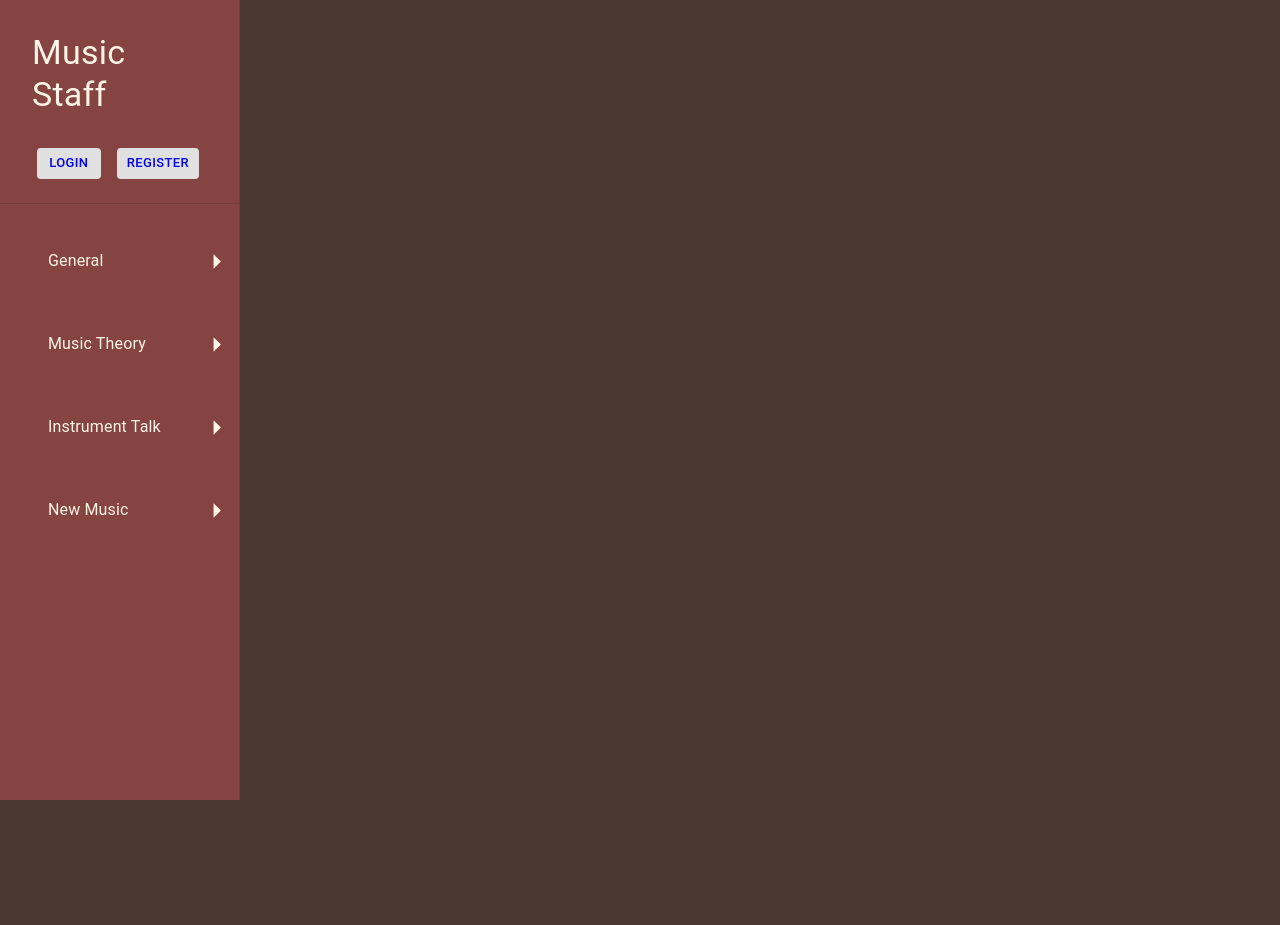
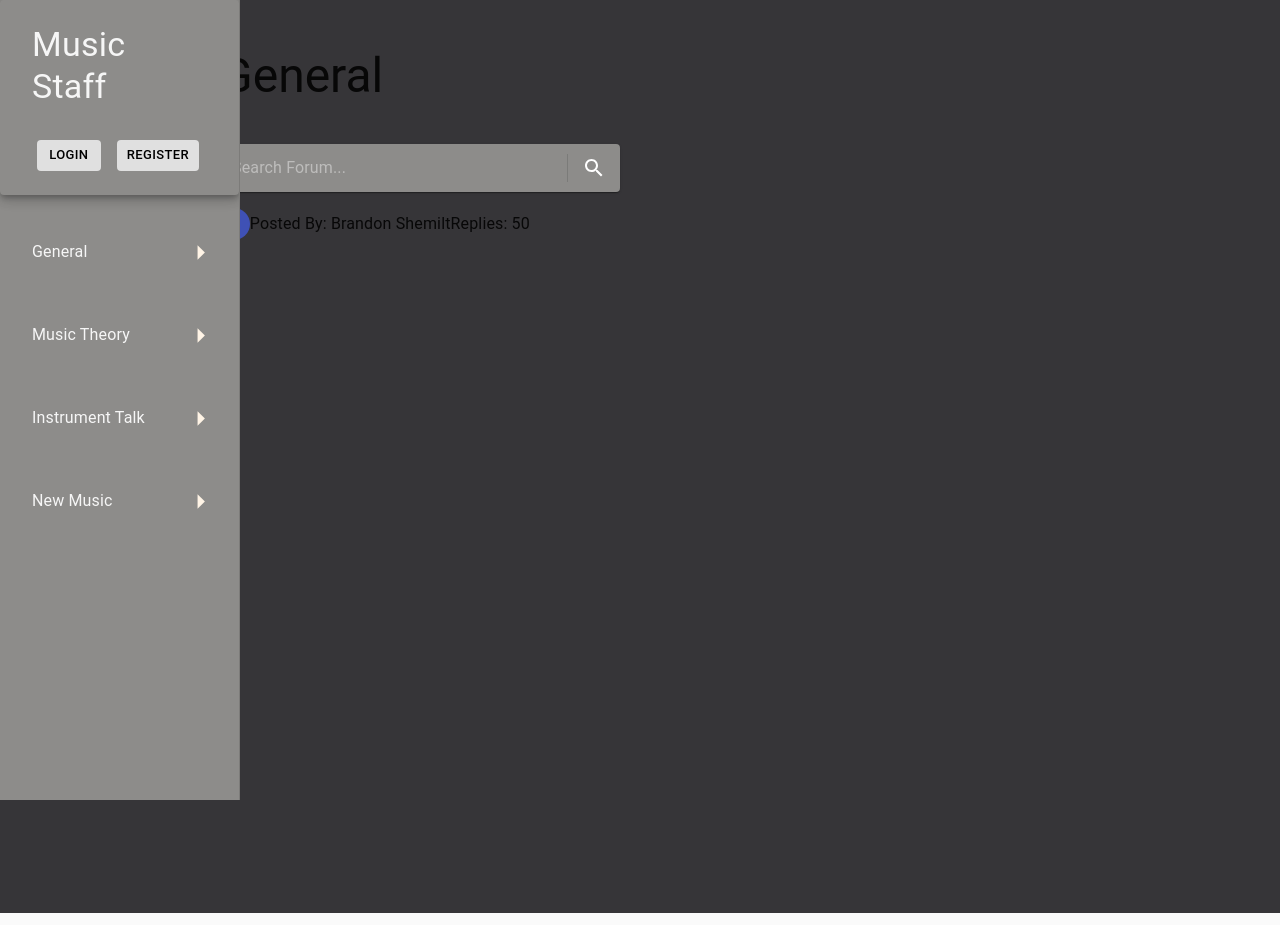
Before and after one commit to S-Brand5136/Music-Staff, a React (Create React App) app in the folder frontend/: page / in a window 1280 px wide. Built offline with nearby package versions, Linux system fonts and the light colour scheme.

Commit message:
Work on HomePage

```diff
--- a/frontend/src/App.js
+++ b/frontend/src/App.js
@@ -11,7 +11,7 @@ const App = () => {
     <Router>
       <Sidebar />
       <main>
-        <Container>
+        <Container disableGutters style={{ marginRight: "13rem" }}>
           <Route path="/" component={HomePage} exact />
           <Route path="/login" component={LoginPage} />
           <Route path="/register" component={RegisterPage} />
--- a/frontend/src/components/Sidebar.js
+++ b/frontend/src/components/Sidebar.js
@@ -1,4 +1,4 @@
-import React, { useState, Fragment } from "react";
+import React, { useState } from "react";
 import { useDispatch, useSelector } from "react-redux";
 import { Link } from "react-router-dom";
 import { logout } from "../actions/userActions";
@@ -18,6 +18,7 @@ import {
   ListItemIcon,
   ListItemText,
   Typography,
+  Paper,
 } from "@material-ui/core";
 import {
   AccountCircle,
@@ -42,17 +43,23 @@ const useStyles = makeStyles((theme) => ({
   toolbar: theme.mixins.toolbar,
   drawerPaper: {
     width: drawerWidth,
-    backgroundColor: "#854442",
+    backgroundColor: "#8D8C8A",
     overflow: "hidden",
   },
   content: {
     flexGrow: 1,
     padding: theme.spacing(3),
   },
+  MuiPaper: {
+    backgroundColor: "transparent",
+  },
+  MuiList: {
+    paddingTop: "0",
+  },
 }));
 
 function Sidebar(props) {
-  const { window, history } = props;
+  const { window } = props;
   const classes = useStyles();
   const theme = useTheme();
   const [mobileOpen, setMobileOpen] = useState(false);
@@ -73,8 +80,8 @@ function Sidebar(props) {
   const dispatch = useDispatch();
 
   const drawer = (
-    <>
-      <List>
+    <List className={classes.MuiList}>
+      <Paper className={classes.MuiPaper} elevation={6}>
         <ListItem>
           <ListItemText id="header">
             <Typography variant="h4">Music Staff</Typography>
@@ -91,7 +98,9 @@ function Sidebar(props) {
             <Box>
               <Button
                 size="small"
-                style={{ margin: "0rem 1rem 0rem 1.3rem" }}
+                style={{
+                  margin: "0rem 1rem 0rem 1.3rem",
+                }}
                 disableElevation={true}
                 variant="contained"
               >
@@ -125,18 +134,16 @@ function Sidebar(props) {
             )}
           </ListItemIcon>
         </ListItem>
-        <Divider />
+      </Paper>
       {categories.map((category) => (
         <ListItem key={category} className="categoryItem">
           <ListItemText>{category}</ListItemText>
           <ListItemIcon>
             <ArrowRight fontSize="large" style={{ color: "#fff4e6" }} />
           </ListItemIcon>
-            <Divider />
         </ListItem>
       ))}
     </List>
-    </>
   );
 
   const container =
--- a/frontend/src/index.css
+++ b/frontend/src/index.css
@@ -1,22 +1,33 @@
+/* Colours */
+/*
+Pages
+#363538
+#8D8C8A
+#F6F6F6
+
+Buttons
+#408697
+#52D6F4 */
+
 #root {
-  background-color: #4b3832;
-  height: 925px;
+  background-color: #363538;
+  height: 913px;
   width: 100%;
   margin: 0;
 }
 
 .categoryItem {
-  margin: 2rem;
-  color: #fff4e6;
+  margin: 2rem 0 2rem 1rem;
+  color: #f6f6f6;
 }
 
 #header {
-  color: #fff4e6;
+  color: #f6f6f6;
   margin: 1rem;
 }
 
 #userId {
-  color: #fff4e6;
+  color: #f6f6f6;
   font-weight: bold;
   float: right;
 }
@@ -27,7 +38,7 @@
 }
 
 .icon {
-  color: #fff4e6;
+  color: #f6f6f6;
   padding: 0;
 }
 
@@ -50,7 +61,7 @@
 }
 
 #signin {
-  color: #fff4e6;
+  color: #f6f6f6;
 }
 
 #signin:after {
@@ -59,11 +70,12 @@
   margin: 0;
   width: 75%;
   padding-top: 20px;
-  border-bottom: 1px solid grey;
+  border-bottom: 1px solid #408697;
 }
 
 a {
   text-decoration: none;
   margin: 0;
   padding: 0;
+  color: black;
 }
--- a/frontend/src/pages/HomePage.js
+++ b/frontend/src/pages/HomePage.js
@@ -1,7 +1,115 @@
 import React from "react";
 
+// MaterialUI Imports
+import {
+  Box,
+  Button,
+  Chip,
+  Divider,
+  Grid,
+  InputLabel,
+  IconButton,
+  InputBase,
+  List,
+  ListItem,
+  ListItemIcon,
+  ListItemText,
+  makeStyles,
+  Paper,
+  Typography,
+  Input,
+} from "@material-ui/core";
+import { Search } from "@material-ui/icons";
+
+const useStyles = makeStyles((theme) => ({
+  root: {
+    padding: "2px 4px",
+    display: "flex",
+    alignItems: "center",
+    width: 400,
+    backgroundColor: "#8D8C8A",
+  },
+  input: {
+    marginLeft: theme.spacing(1),
+    flex: 1,
+    color: "white",
+  },
+  iconButton: {
+    padding: 10,
+    color: "white",
+  },
+  divider: {
+    height: 28,
+    margin: 4,
+  },
+}));
+
 const HomePage = () => {
-  return <div></div>;
+  const classes = useStyles();
+
+  return (
+    <Box>
+      <Grid container direction="row">
+        <Grid item lg={12}>
+          <Grid
+            container
+            direction="row"
+            justify="space-evenly"
+            alignItems="flex-end"
+            spacing={5}
+          >
+            <Grid item xl={7} xs={12} md={8}>
+              <Typography variant="h3">General</Typography>
+            </Grid>
+
+            <Grid item xl={4} xs={12} md={8}>
+              <Paper component="form" className={classes.root}>
+                <InputBase
+                  className={classes.input}
+                  placeholder="Search Forum..."
+                  inputProps={{ "aria-label": "search google maps" }}
+                />
+                <Divider className={classes.divider} orientation="vertical" />
+                <IconButton
+                  type="submit"
+                  aria-label="search"
+                  className={classes.iconButton}
+                >
+                  <Search />
+                </IconButton>
+              </Paper>
+            </Grid>
+          </Grid>
+        </Grid>
+
+        <Grid item xl={12}>
+          <Grid container>
+            <Grid item>
+              <Typography>Discussions</Typography>
+            </Grid>
+
+            <Grid item>
+              <List>
+                <ListItem>
+                  <ListItemText>
+                    <Typography>Title</Typography>
+                  </ListItemText>
+                  <Chip label="Announcement" color="primary" />
+
+                  <ListItemText>
+                    <Typography>Posted By: Brandon Shemilt</Typography>
+                  </ListItemText>
+                  <ListItemText>
+                    <Typography>Replies: 50</Typography>
+                  </ListItemText>
+                </ListItem>
+              </List>
+            </Grid>
+          </Grid>
+        </Grid>
+      </Grid>
+    </Box>
+  );
 };
 
 export default HomePage;
--- a/frontend/src/pages/LoginPage.js
+++ b/frontend/src/pages/LoginPage.js
@@ -104,7 +104,7 @@ const LoginPage = ({ location, history }) => {
                 <Typography variant="body1" style={{ color: "white" }}>
                   Don't have an account ?{" "}
                   <Link
-                    style={{ color: "brown" }}
+                    style={{ color: "#52D6F4" }}
                     to={
                       redirect ? `/register?redirect=${redirect}` : "/register"
                     }
--- a/frontend/src/pages/RegisterPage.js
+++ b/frontend/src/pages/RegisterPage.js
@@ -2,7 +2,7 @@ import React, { useState, useEffect } from "react";
 import { Link } from "react-router-dom";
 import { register } from "../actions/userActions";
 import { useDispatch, useSelector } from "react-redux";
-import Messsage from "../components/Message";
+import Message from "../components/Message";
 
 // MaterialUI imports
 import { makeStyles } from "@material-ui/core/styles";
@@ -52,7 +52,6 @@ const LoginPage = ({ location, history }) => {
 
     if (password !== passwordTwo) {
       setMessage("Passwords do not match!");
-      setOpen(true);
     } else {
       dispatch(register(name, email, password));
     }
@@ -143,7 +142,7 @@ const LoginPage = ({ location, history }) => {
                 <Typography variant="body1" style={{ color: "white" }}>
                   have an account ?{" "}
                   <Link
-                    style={{ color: "brown" }}
+                    style={{ color: "#52D6F4" }}
                     to={redirect ? `/login?redirect=${redirect}` : "/login"}
                   >
                     Sign in here!
```
Lines whose indentation alone changed are shown as unchanged.
